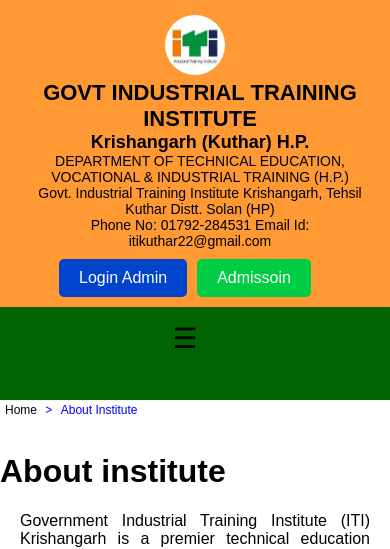
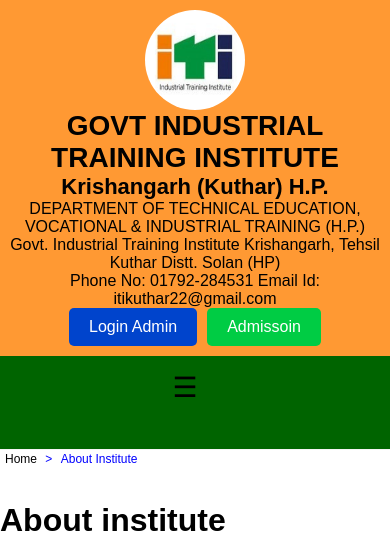
Before and after one commit to C0d3eHub/website, a Django app: page /about/ in a window 390 px wide. Shown: the top 549 px of the page. Run offline with Django 5.2, Linux system fonts and the light colour scheme; data comes from the database, SQL or seed files in the repository.

Commit message:
Update styles.css

```diff
--- a/main_app/static/css/styles.css
+++ b/main_app/static/css/styles.css
@@ -18,13 +18,6 @@ body {
     border-radius: 50%; /* Make logo circular */
     overflow: hidden; /* Hide overflow to keep the circular shape */
 }
-.right-logo
-{
-    width: 100px;
-    height: 100px;
-    border-radius: 50%; /* Make logo circular */
-    overflow: hidden; /* Hide overflow to keep the circular shape */
-}
 
 .header-text {
     text-align: center;
@@ -34,7 +27,6 @@ body {
 .header-text h1, .header-text h2, .header-text p {
     color: #010101; /* Set header text color to #010101 */
     margin: 0; /* Reset margins */
-    padding-left: 80px;
 }
 
 .header-text h1 {
@@ -337,59 +329,6 @@ footer {
         opacity: 1; /* Fully visible submenu */
     }
 
-    .logo , .right-logo{
-        width: 80px;
-        height: 80px;
-        border-radius: 50%;
-        overflow: hidden;
-        margin-top: 8px;
-        margin-bottom: 5px;
-    }
-    .header-text h1 {
-        font-size: 24px;
-        font-weight: bold;
-    }
-
-    .header-text h2 {
-        font-size: 20px;
-    }
-
-    .header-text p {
-        font-size: 16px;
-    }
-    /* Buttons */
-.buttons {
-    display: flex;
-    gap: 10px;
-    margin-right: 20px;
-    margin-top: 10px;
-}
-
-.donation-button {
-    background-color: #0044cc;
-    color: white;
-    padding: 10px 20px;
-    text-decoration: none;
-    border-radius: 5px;
-}
-
-.admission-button {
-    background-color: #00cc44;
-    color: white;
-    padding: 10px 20px;
-    text-decoration: none;
-    border-radius: 5px;
-}
-
-.donation-button:hover, .admission-button:hover {
-    filter: brightness(90%); /* Slightly darkens the button on hover */
-    transform: scale(1.05); /* Slightly enlarges the button on hover */
-}
-.header-text h1, .header-text h2, .header-text p {
-
-    padding-left: 20px;
-}
-
 }
 /* Responsive Design of sitemap */
 @media (max-width: 768px) {
@@ -412,56 +351,4 @@ footer {
     .breadcrumb {
         font-size: 12px; /* Adjust font size for smaller screens */
     }
-    .logo , .right-logo{
-        width: 60px;
-        height: 60px;
-        border-radius: 50%;
-        overflow: hidden;
-        margin-top: 5px;
-        margin-bottom: 5px;
-    }
-    .header-text h1 {
-        font-size: 22px;
-        font-weight: bold;
-    }
-
-    .header-text h2 {
-        font-size: 18px;
-    }
-
-    .header-text p {
-        font-size: 14px;
-    }
-    /* Buttons */
-.buttons {
-    display: flex;
-    gap: 10px;
-    margin-right: 20px;
-    margin-top: 10px;
 }
-
-.donation-button {
-    background-color: #0044cc;
-    color: white;
-    padding: 10px 20px;
-    text-decoration: none;
-    border-radius: 5px;
-}
-
-.admission-button {
-    background-color: #00cc44;
-    color: white;
-    padding: 10px 20px;
-    text-decoration: none;
-    border-radius: 5px;
-}
-
-.donation-button:hover, .admission-button:hover {
-    filter: brightness(90%); /* Slightly darkens the button on hover */
-    transform: scale(1.05); /* Slightly enlarges the button on hover */
-}
-.header-text h1, .header-text h2, .header-text p {
-
-    padding-left: 10px;
-}
-}
```
